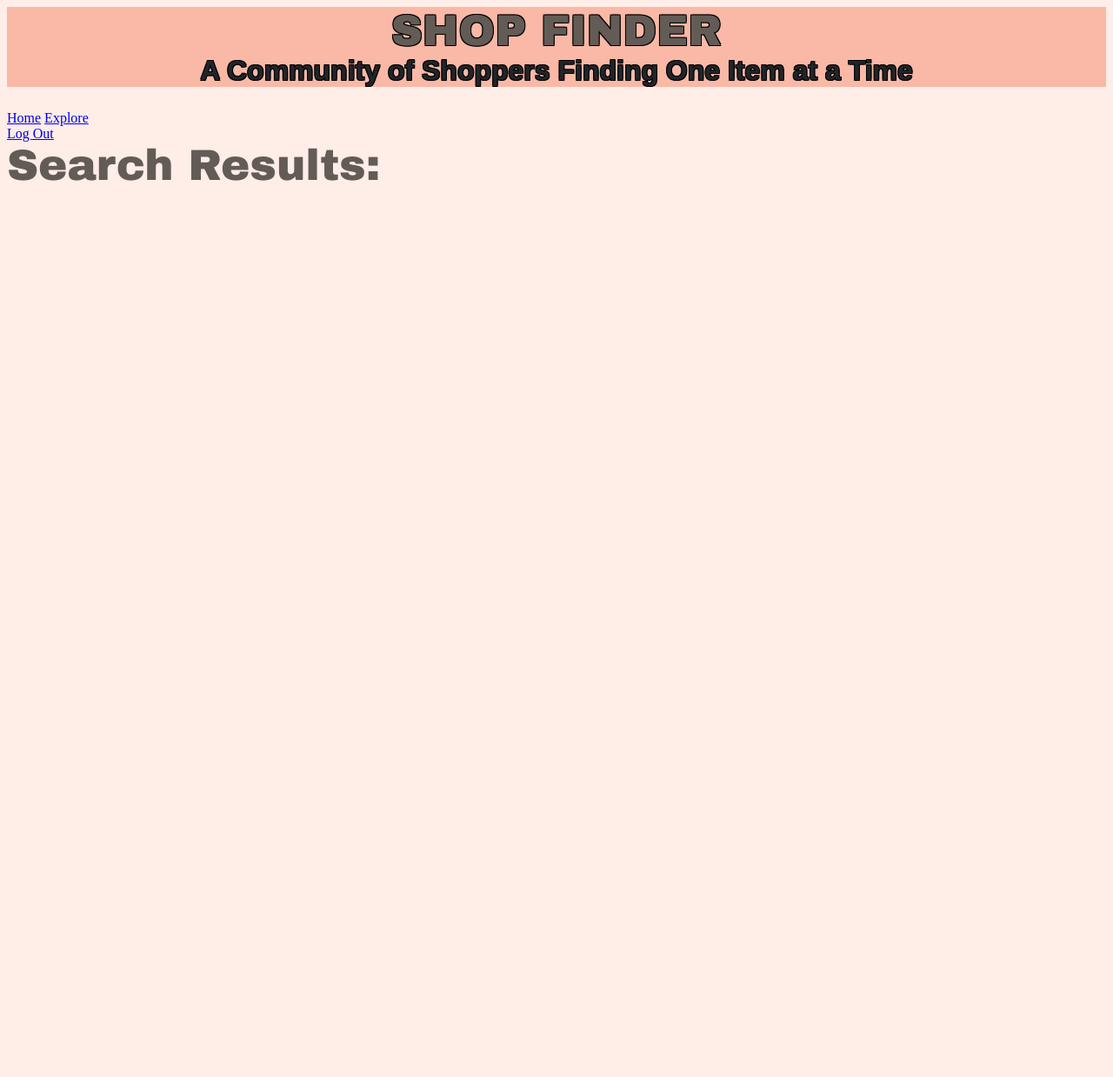
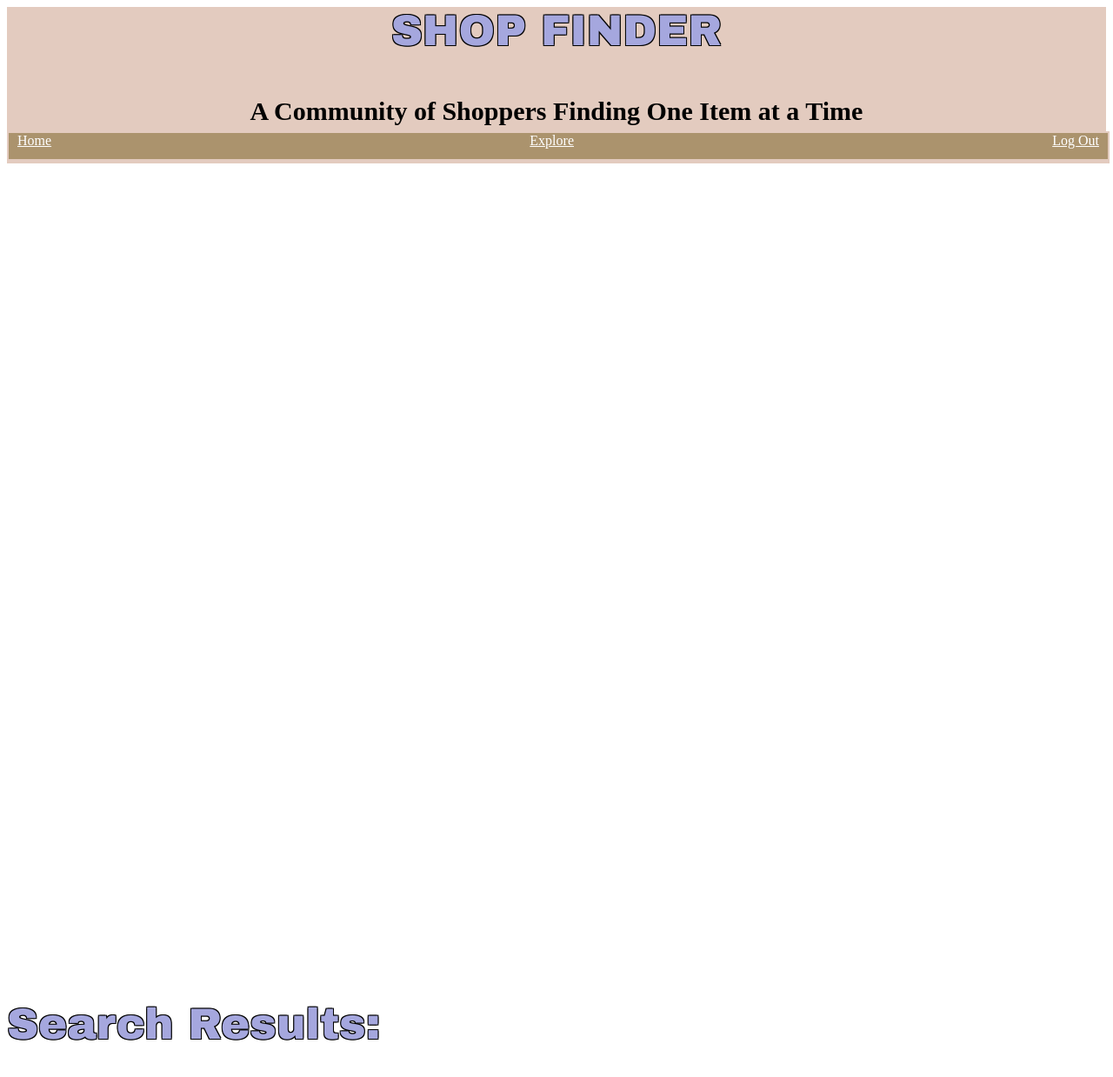
Before and after one commit to Christine516/shopFinder, a Python web app: template templates/search-results.html in a window 1280 px wide. Shown: the whole page at 87% size. Before the commit the page ends 208 px from the top, so only its background shows below. Run offline with Jinja, Linux system fonts and the light colour scheme; the template is opened without the code that fills it, so the values that code supplies are empty.

Commit message:
more edits

```diff
--- a/searchbytag.py
+++ b/searchbytag.py
@@ -10,6 +10,7 @@ the_jinja_env = jinja2.Environment(
     autoescape=True)
 
 class SearchResults(BaseHandler):
+    @user_required
     def post(self):
         results = []
         search_input=self.request.get("search")
@@ -22,6 +23,7 @@ class SearchResults(BaseHandler):
 
         template_vars = {
         "results":results,
+        "user": {"username": "xyz"}
         }
 
         template = the_jinja_env.get_template('templates/search-results.html')
--- a/static/css/search-results.css
+++ b/static/css/search-results.css
@@ -1,28 +1,34 @@
 #header {
-  background-color:#FAB8A7;
+  background-color: #E3CBBF;;
   text-align: center;
+  /* text-shadow:
+		-1px -1px 0 #000,
+		1px -1px 0 #000,
+		-1px 1px 0 #000,
+		1px 1px 0 #000; */
+}
+
+body {
+  background-color: white;
+}
+
+h1 {
+  margin-top: 0px;
+  font-size: 50px;
+  color: #A5A7DE;
+  font-family: arial black;
   text-shadow:
 		-1px -1px 0 #000,
 		1px -1px 0 #000,
 		-1px 1px 0 #000,
 		1px 1px 0 #000;
-  margin-top: 0px
 }
 
-#signin {
-  text-align:center;
-}
-
-body {
-  background-color: #FFEDE8;
-}
-
-h1 {
-  font-size: 50px;
-  color: #635C56;
-  font-family: arial black;
-  margin-top: 0px;
+h2{
+  padding:10px;
   margin-bottom: 0px;
+  font-family: Quicksand; font-size: 30px; font-style: normal; font-variant: normal; font-weight: 600; line-height: 26.4px;
+  text-align: center;
 }
 
 p {
@@ -31,9 +37,185 @@ p {
   font-family: arial;
 }
 
-h2 {
-  font-size:32px;
-  margin-top: 0px;
+#outerWrap{
+  display:flex;
+  position: relative;
+  z-index: 0;
+  height:1000px;
+}
+
+#navBar{
+  flex: 1;
+  position: absolute;
+  z-index: 1;
+  height:3%;
+  width: 100%;
+  flex-direction: row;
+  justify-content: space-between;
+  display: flex;
+  background-color: #AB936D;
+  border: 2px solid #E3CBBF;
+  border-bottom: 5px solid #E3CBBF;
+
+}
+
+#space{
+  flex-grow: 1;
+}
+
+
+.navBar_options: hover{
+  color: #708090;
+}
+
+.navBar_options{
+  color: white;
+  padding-left: 10px;
+  padding-right: 10px;
+}
+
+.homeSections{
+  font-family: Quicksand; font-size: 50px; font-style: normal; font-variant: normal; font-weight: 700; line-height: 26.4px;
+  text-align: center;
+  margin: none;
+  padding: 20px;;
+}
+
+.forms{
+  display: block;
+  margin-left: auto;
+  margin-right: auto;
+}
+form{
+  text-align: center;
+}
+
+#uploadImage{
+  padding: 15px;
+}
+/* most popular posts style */
+#popularPhotos {
+   /* Prevent vertical gaps */
+   line-height: 0;
+
+   -webkit-column-count: 3;
+   -webkit-column-gap:   0px;
+   -moz-column-count:    3;
+   -moz-column-gap:      0px;
+   column-count:         3;
+   column-gap:           0px;
+}
+
+#popularPhotos img {
+  /* Just in case there are inline attributes */
+  width: 100% !important;
+  height: 500px !important;
+  object-fit: cover;
+}
+
+@media (max-width: 1200px) {
+  #photos {
+  -moz-column-count:    3;
+  -webkit-column-count: 3;
+  column-count:         3;
+  }
+}
+@media (max-width: 1000px) {
+  #photos {
+  -moz-column-count:    3;
+  -webkit-column-count: 3;
+  column-count:         3;
+  }
+}
+@media (max-width: 800px) {
+  #photos {
+  -moz-column-count:    2;
+  -webkit-column-count: 2;
+  column-count:         2;
+  }
+}
+@media (max-width: 400px) {
+  #photos {
+  -moz-column-count:    1;
+  -webkit-column-count: 1;
+  column-count:         1;
+  }
+}
+
+.card-img-top {
+  border: #C6C4CC, solid, 5px;
+}
+
+.card {
+  margin-top: auto;
+  margin-bottom: auto;
+  align-content: center;
+  position:flex;
+  width: 420px;
+  border: 5px solid #9E8278;
+  padding: 7px;
+  background-color: #FFF7F5 !important;
+}
+
+.cardcontainer {
+  display: grid;
+    grid-template-columns: repeat(1, 1fr);
+    grid-gap: 50px 15px;
+    vertical-align: top;
+    justify-items: center;
+}
+
+.userbox {
+  border-bottom: black solid 1px;
+}
+
+.tags {
+
+}
+
+.btn {
+  background-color: #A5A7DE;
+  border: none;
+}
+
+.comments {
+  border:black solid 1px;
+}
+
+.card-title{
+  font-size: 25px;
+  color: #A5A7DE;
   font-family: arial;
-  color: #212529
+  margin-top: 12px;
 }
+
+.card-text{
+  font-size: 30px;
+  color: #A5A7DE;
+  font-family: arial;
+}
+
+.heart {
+  margin-left: 10px;
+  margin-bottom: 5px;
+  fill: red;
+  position: relative;
+  top: 1px;
+  width: 40px;
+  animation: pulse 1s ease infinite;
+}
+
+/* @keyframes pulse {
+  0% { transform: scale(1); }
+  50% { transform: scale(1.3); }
+  100% { transform: scale(1); }
+} */
+
+.pastpostscontainer{
+background-color: #EAD1C9;
+  /* background-size: cover; */
+}
+
+.middle {
+  background-color: #FFF7F5;
+}
--- a/templates/search-results.html
+++ b/templates/search-results.html
@@ -8,7 +8,7 @@
   <body>
     <section id=header>
       <h1>SHOP FINDER</h1>
-      <h2>A Community of Shoppers Finding One Item at a Time</h2>
+      <h2 id="motto">A Community of Shoppers Finding One Item at a Time</h2>
     </section>
     <section id = "outerWrap">
         <div id = "navBar">
@@ -19,6 +19,7 @@
           </div>
         </div>
     </section>
+    <div>
     <h1>Search Results:</h1>
     {% if results !=  None %}
       {% for result in results %}
```
Also changed, not shown: main.py (+37 -48 lines), static/css/home.css (+0 -9 lines).
